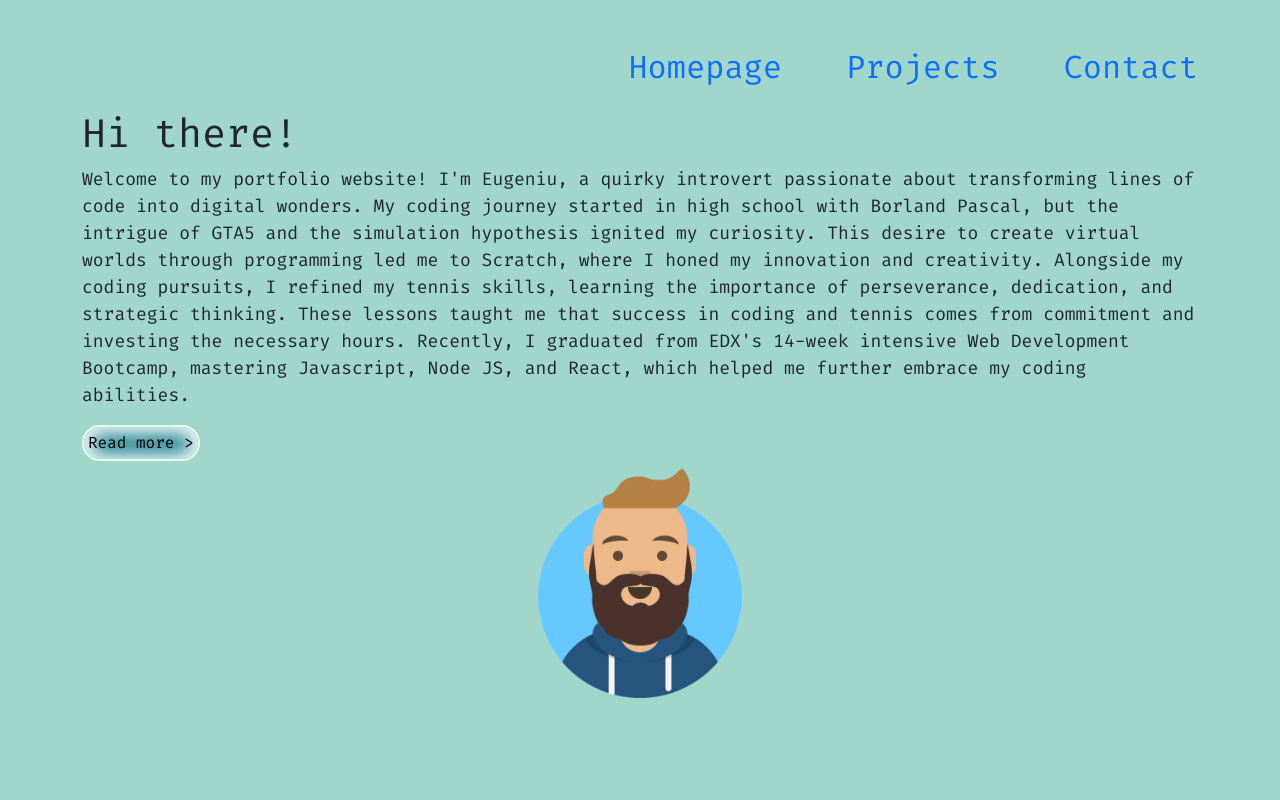
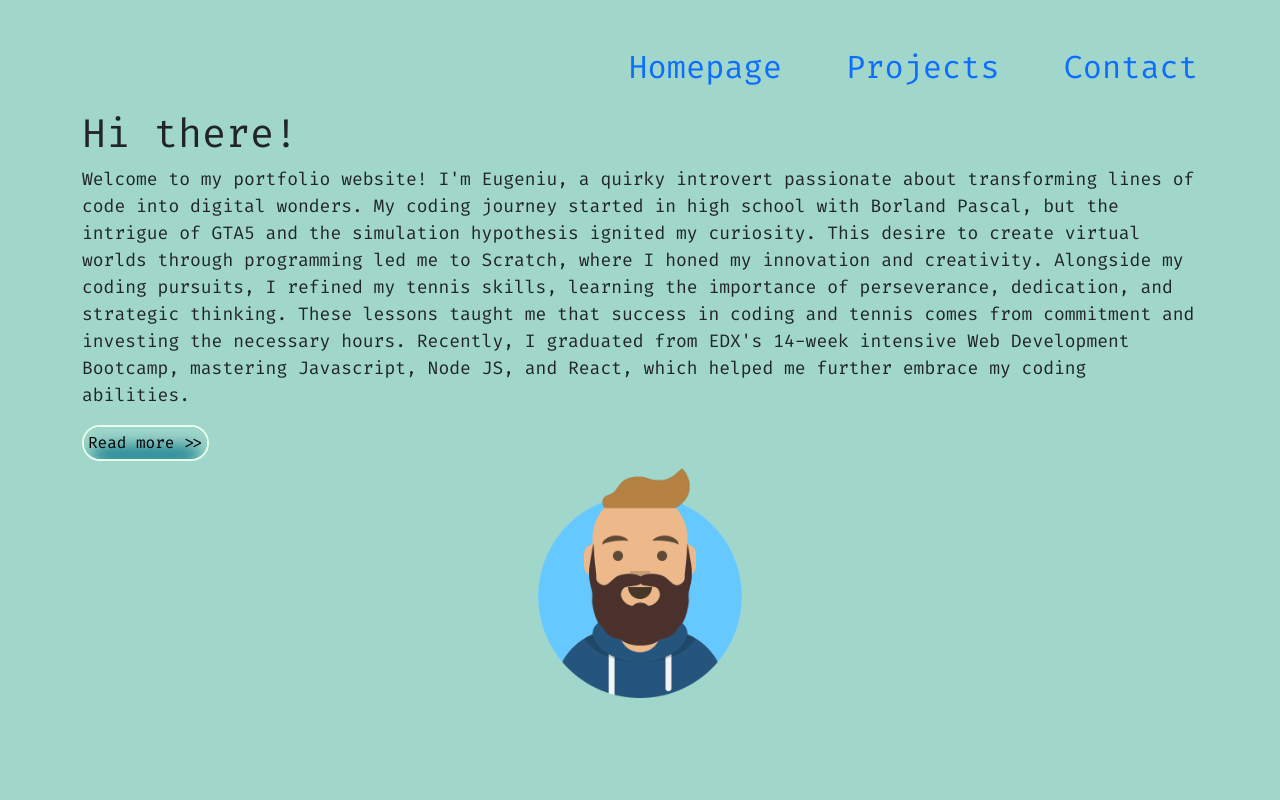
Before and after one commit to Mister-Stan/React-Portfolio, a React (Create React App) app: page / in a window 1280 px wide. Shown: the top 800 px of the page. Built offline with nearby package versions, Linux system fonts and the light colour scheme.

Commit message:
Update Homepage.jsx
add style to the read more button

```diff
--- a/src/pages/Homepage.jsx
+++ b/src/pages/Homepage.jsx
@@ -57,10 +57,10 @@ const Homepage = () => {
             border: "2px solid #e8ffe8",
             color: "#000000",
             background: "#107a8b",
-            boxShadow: "inset 0px 1px 17px 7px rgba(242, 249, 250, 1)",
+            boxShadow: "inset 0px 12px 17px 7px rgba(161, 215, 203, 1)",
           }}
         >
-          {readMore ? "Read less <" : "Read more >"}
+          {readMore ? "Read less <<" : "Read more >>"}
         </button>
 
         <img
```
